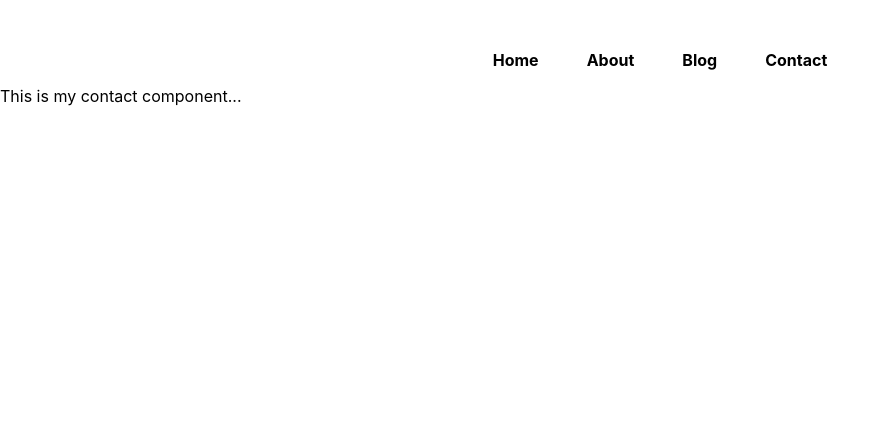
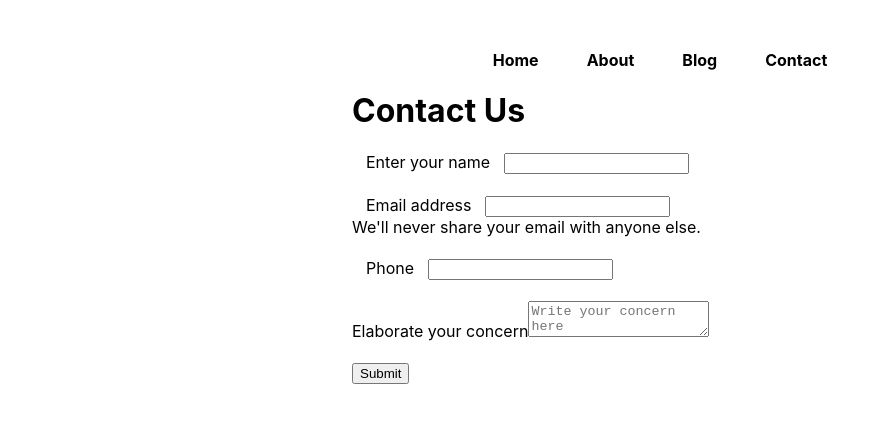
Before and after one commit to sayedsaddam/next-blog, a Next.js app: page /contact in a window 1280 px wide. Shown: the top 422 px of the page, without its empty margins (0-890 px from the left). Built offline with nearby package versions, Linux system fonts and the light colour scheme.

Commit message:
created contactdata directory to store form request in json format.

```diff
--- a/blogdata/how-to-learn-javascript.json
+++ b/blogdata/how-to-learn-javascript.json
@@ -2,5 +2,6 @@
    "title": "How to learn JavaScript",
    "content": "JavaScript (/ˈdʒɑːvəskrɪpt/),[10] often abbreviated JS, is a programming language that is one of the core technologies of the World Wide Web, alongside HTML and CSS.[11] Over 97% of websites use JavaScript on the client side for web page behaviour,[12] often incorporating third-party libraries.[13] All major web browsers have a dedicated JavaScript engine to execute the code on users' devices. JavaScript is a high-level, often just-in-time compiled language that conforms to the ECMAScript standard.[14] It has dynamic typing, prototype-based object-orientation, and first-class functions. It is multi-paradigm, supporting event-driven, functional, and imperative programming styles. It has application programming interfaces (APIs) for working with text, dates, regular expressions, standard data structures, and the Document Object Model (DOM). The ECMAScript standard does not include any input/output (I/O), such as networking, storage, or graphics facilities. In practice, the web browser or other runtime system provides JavaScript APIs for I/O. JavaScript engines were originally used only in web browsers, but are now core components of some servers and a variety of applications. The most popular runtime system for this usage is Node.js. Although Java and JavaScript are similar in name, syntax, and respective standard libraries, the two languages are distinct and differ greatly in design.",
    "author": "Saddam",
+   "metadesc": "Learn Javascript in few minutes. I will teach you Javascript in few minutes",
    "slug": "how-to-learn-javascript"
 }
--- a/blogdata/how-to-learn-nextjs.json
+++ b/blogdata/how-to-learn-nextjs.json
@@ -2,5 +2,6 @@
    "title": "How to learn NextJS",
    "content": "Next JS (/ˈdʒɑːvəskrɪpt/),[10] often abbreviated JS, is a programming language that is one of the core technologies of the World Wide Web, alongside HTML and CSS.[11] Over 97% of websites use JavaScript on the client side for web page behaviour,[12] often incorporating third-party libraries.[13] All major web browsers have a dedicated JavaScript engine to execute the code on users' devices. JavaScript is a high-level, often just-in-time compiled language that conforms to the ECMAScript standard.[14] It has dynamic typing, prototype-based object-orientation, and first-class functions. It is multi-paradigm, supporting event-driven, functional, and imperative programming styles. It has application programming interfaces (APIs) for working with text, dates, regular expressions, standard data structures, and the Document Object Model (DOM). The ECMAScript standard does not include any input/output (I/O), such as networking, storage, or graphics facilities. In practice, the web browser or other runtime system provides JavaScript APIs for I/O. JavaScript engines were originally used only in web browsers, but are now core components of some servers and a variety of applications. The most popular runtime system for this usage is Node.js. Although Java and JavaScript are similar in name, syntax, and respective standard libraries, the two languages are distinct and differ greatly in design.",
    "author": "Saddam",
+   "metadesc": "Learn Next.js in few minutes. I will teach you Next.js in few minutes",
    "slug": "how-to-learn-nextjs"
 }
--- /dev/null
+++ b/contactdata/1.json
@@ -0,0 +1 @@
+{ "name" : "John Doe", "phone": "02343422424", "email": "john@doe.com", "desc": "I am John Doe, and I am a Developer." }
--- /dev/null
+++ b/contactdata/2.json
@@ -0,0 +1 @@
+{ "name" : "Wendy Lindsey", "phone": "+1 (996) 606-2633", "email": "qoro@mailinator.com", "desc": "Eos dolorum fugiat " }
--- /dev/null
+++ b/contactdata/3.json
@@ -0,0 +1 @@
+{ "name" : "Kellie Mooney", "phone": "+1 (797) 723-4895", "email": "lymaxumyt@mailinator.com", "desc": "Accusantium enim pro" }
--- /dev/null
+++ b/contactdata/4.json
@@ -0,0 +1 @@
+{ "name" : "Rose Cotton", "phone": "+1 (657) 282-3367", "email": "magira@mailinator.com", "desc": "Nisi anim et dolor r" }
--- /dev/null
+++ b/pages/api/postcontact.js
@@ -0,0 +1,14 @@
+import * as fs from 'fs'
+
+export default async function handler(req, res){
+   if(req.method === 'POST'){
+      // process a POST request
+      let data = await fs.promises.readdir('contactdata')
+      fs.promises.writeFile(`contactdata/${data.length + 1}.json`, req.body) // JSON.strigify(req.body)
+      res.status(200).json(req.body)
+   }else{
+      // handle any other HTTP method
+      res.status(200).json(["allBlogs"])
+      // name, email, desc, phone
+   }
+}
--- a/pages/blog.js
+++ b/pages/blog.js
@@ -28,7 +28,7 @@ const Blog = () => {
                 <h3 className={styles.blogItemh3}>{blogitem.title}</h3>
               </Link>
               <small>By: {blogitem.author} on {Date()}</small>
-              <p className={styles.blogItemp}>{blogitem.content.substr(0, 140)}...</p>
+              <p className={styles.blogItemp}>{blogitem.metadesc.substr(0, 140)}...</p>
             </div>
           )
         })}
--- a/pages/contact.js
+++ b/pages/contact.js
@@ -1,8 +1,54 @@
-import React from 'react'
-
+import React, { useState } from 'react'
+import styles from '../styles/Contact.module.css'
 export const Contact = () => {
+  const [name, setName] = useState(undefined)
+  const [email, setEmail] = useState(undefined)
+  const [phone, setPhone] = useState(undefined)
+  const [desc, setDesc] = useState(undefined)
+  const handleSubmit = (e) => {
+    e.preventDefault()
+    console.log(name, phone, email, desc)
+    const data = `{ "name" : "${name}", "phone": "${phone}", "email": "${email}", "desc": "${desc}" }`;
+    fetch('http://localhost:3000/api/postcontact', {
+      method: 'POST', // or 'PUT'
+      headers: {
+        'Content-Type': 'application/json',
+      },
+      body: JSON.stringify(data),
+    })
+    .then(response => response.text())
+    .then(data => {
+      console.log('Success: ', data)
+      alert('Thanks for contacting us.')
+    })
+    .catch((error) => {
+      console.error('Error: ', error)
+    })
+  }
   return (
-    <div>This is my contact component...</div>
+    <div className={styles.container}>
+      <h1>Contact Us</h1>
+      <form onSubmit={handleSubmit}>
+        <div className={styles.mb3}>
+          <label htmlFor="name" className={styles.formlabel}>Enter your name</label>
+          <input type="text" value={name} onChange={event => setName(event.target.value)} id="name" name='name' />
+        </div>
+        <div className={styles.mb3}>
+          <label htmlFor="email" className={styles.formlabel}>Email address</label>
+          <input type="email" value={email} onChange={event => setEmail(event.target.value)} name='email' id="email" />
+          <div id="emailHelp" className="form-text">We'll never share your email with anyone else.</div>
+        </div>
+        <div className={styles.mb3}>
+          <label htmlFor="phone" className={styles.formlabel}>Phone</label>
+          <input type="phone" value={phone} onChange={event => setPhone(event.target.value)} name='phone' id="phone" />
+        </div>
+        <div className={styles.mb3}>
+          <label htmlFor="desc">Elaborate your concern</label>
+          <textarea value={desc} onChange={event => setDesc(event.target.value)} placeholder="Write your concern here" name='desc' id="desc" />
+        </div>
+        <button type="submit" className="btn btn-primary">Submit</button>
+      </form>
+    </div>
   )
 }
 export default Contact;
--- /dev/null
+++ b/styles/Contact.module.css
@@ -0,0 +1,12 @@
+.container {
+   max-width: 45vw;
+   margin: auto;
+}
+
+.mb3 {
+   margin-bottom: 21px;
+}
+
+.formlabel {
+   margin: 0px 14px;
+}
```
Also changed, not shown: blogdata/how-to-learn-flask.json (+1 -0 lines).
